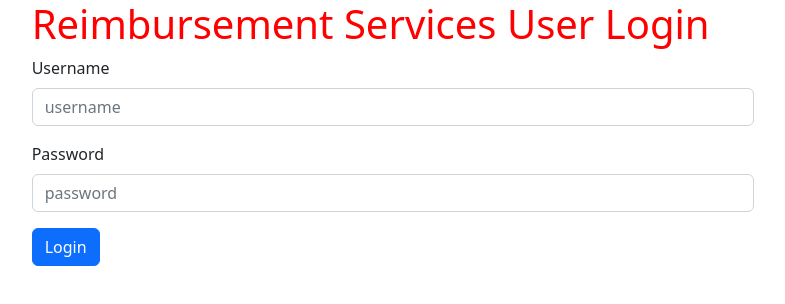
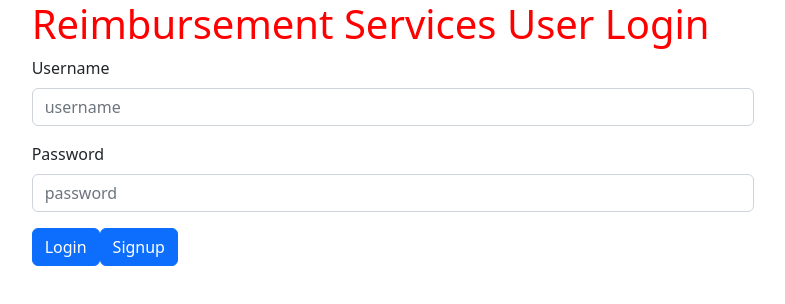
Before and after one commit to lukalicheli/reimbursement-frontend, an Angular app in the folder reimbursement-frontend/: page / in a window 1280 px wide. Shown: the top 304 px of the page, without its empty margins (247-1032 px from the left). Built offline with nearby package versions, Linux system fonts and the light colour scheme.

Commit message:
Created signup feature

```diff
--- a/reimbursement-frontend/src/app/components/create-user/create-user.component.html
+++ b/reimbursement-frontend/src/app/components/create-user/create-user.component.html
@@ -48,12 +48,6 @@
             [(ngModel)] = "user.password" name="password">
     </div>
 
-    <!--<div class="form-group">
-        <label> Employment Position Active?</label>
-        <input type="text" class="form-control" id="isActive"
-            [(ngModel)] = "user.isActive" name="isActive">
-    </div>-->
-
     <button class="btn btn-success" type="submit">
         Submit
     </button>
--- a/reimbursement-frontend/src/app/components/create-user/create-user.component.ts
+++ b/reimbursement-frontend/src/app/components/create-user/create-user.component.ts
@@ -1,6 +1,7 @@
 import { Component, OnInit } from '@angular/core';
 import { Router } from '@angular/router';
 import { UserResponse } from 'src/app/models/user-response';
+import { AuthServiceService } from 'src/app/services/auth-service.service';
 import { EmployeeService } from 'src/app/services/employee.service';
 
 @Component({
@@ -13,7 +14,8 @@ export class CreateUserComponent implements OnInit {
 
   constructor(
     private employeeService: EmployeeService,
-    private router: Router
+    private router: Router,
+    private as: AuthServiceService
   ) {}
 
   ngOnInit(): void {}
@@ -22,7 +24,10 @@ export class CreateUserComponent implements OnInit {
     this.employeeService.createUser(this.user).subscribe(
       (data) => {
         console.log(data);
-        this.goToUserList();
+        if(this.as.user.role == 'admin' || this.as.user.role == 'finance manager'){
+        this.goToUserList();} else {
+          this.router.navigate(['']);
+        }
       },
       (error) => console.log(error)
     );
--- a/reimbursement-frontend/src/app/components/login-user/login-user.component.html
+++ b/reimbursement-frontend/src/app/components/login-user/login-user.component.html
@@ -2,7 +2,7 @@
     <h1 style="color: red;">
         Reimbursement Services User Login
     </h1>
-    <form (ngSubmit)="loginFunction()">
+    <form>
         <div class="mb-3">
             <label for="exampleFormControlInput1" class="form-label">
                 Username
@@ -17,8 +17,11 @@
             <input type="password" [(ngModel)]=credentials.password class="form-control"
             id="password" name="password" placeholder="password">
         </div>
-        <button type="submit" class="btn btn-primary">
+        <button (click)="loginFunction()" type="submit" class="btn btn-primary">
             Login
+        </button>
+        <button (click)="signUpFunction()" type="submit" class="btn btn-primary">
+            Signup
         </button>
     </form>
 </div>
--- a/reimbursement-frontend/src/app/components/login-user/login-user.component.ts
+++ b/reimbursement-frontend/src/app/components/login-user/login-user.component.ts
@@ -33,4 +33,8 @@ export class LoginUserComponent implements OnInit {
       }
     });
   }
+
+  signUpFunction() {
+    this.router.navigate(['users/create-user']);
+  }
 }
```
